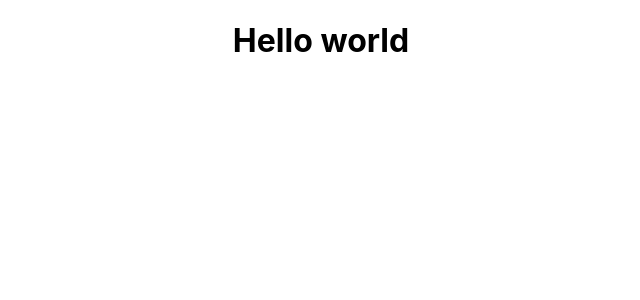
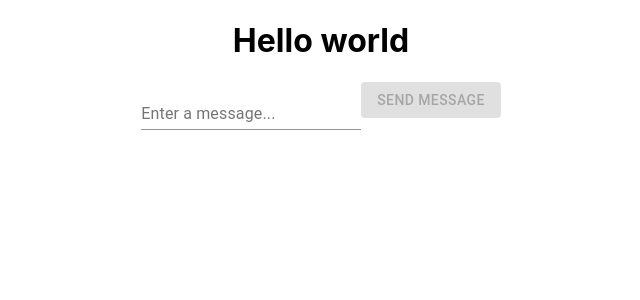
Before and after one commit to BlessTheBoy/facebook-messenger-clone, a React (Create React App) app: page / in a window 1280 px wide. Shown: the top 300 px of the page, without its empty margins (319-959 px from the left). Built offline with nearby package versions, Linux system fonts and the light colour scheme.

Commit message:
basic form setup

```diff
--- a/package.json
+++ b/package.json
@@ -3,6 +3,7 @@
   "version": "0.1.0",
   "private": true,
   "dependencies": {
+    "@material-ui/core": "^4.11.0",
     "@testing-library/jest-dom": "^5.11.5",
     "@testing-library/react": "^11.1.1",
     "@testing-library/user-event": "^12.2.0",
--- a/src/App.js
+++ b/src/App.js
@@ -1,9 +1,36 @@
+import { Button, FormControl, Input, InputLabel } from '@material-ui/core';
+import React, {useState} from 'react'
 import './App.css';
 
 function App() {
+  const [input, setInput] = useState("")
+  const [messages, setMessages] = useState([])
+
+  console.log(messages)
+
+  const sendMessage = (event) => {
+    event.preventDefault()
+    setMessages([...messages, input])
+    setInput("")
+  }
+
   return (
     <div className="App">
       <h1>Hello world</h1>
+
+      <form>
+        <FormControl>
+          <InputLabel>Enter a message...</InputLabel>
+          <Input type="text" value={input} onChange={ e => setInput(e.target.value)} />
+        </FormControl>
+        <Button disabled={!input} variant="contained" color="primary" type="submit" onClick={sendMessage}>Send Message</Button>
+      </form>
+
+      {
+        messages.map(message => {
+          return <p>{message}</p>
+        })
+      }
     </div>
   );
 }
```
Also changed, not shown: 1 other file (tests, documents, lock files or other folders).
